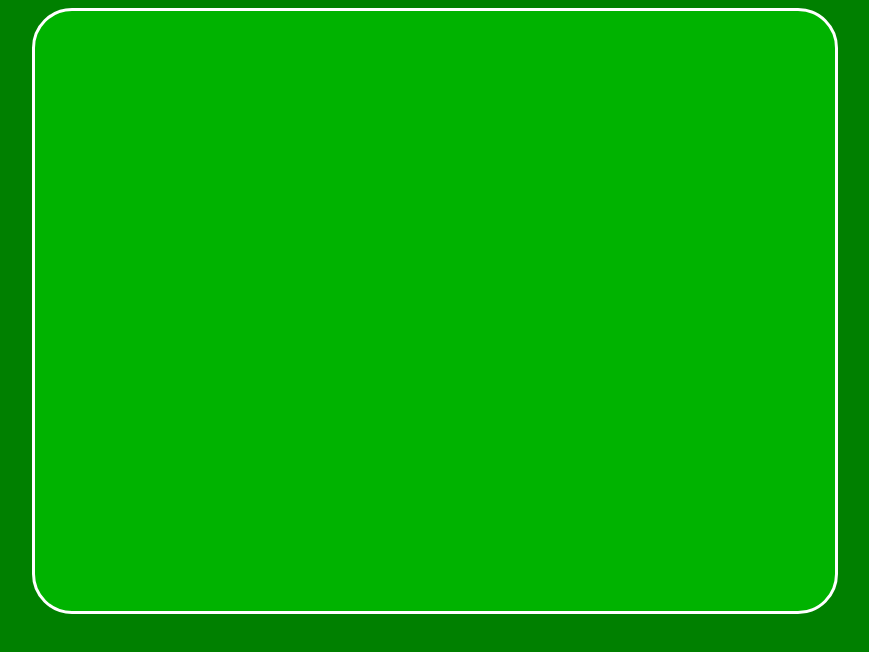
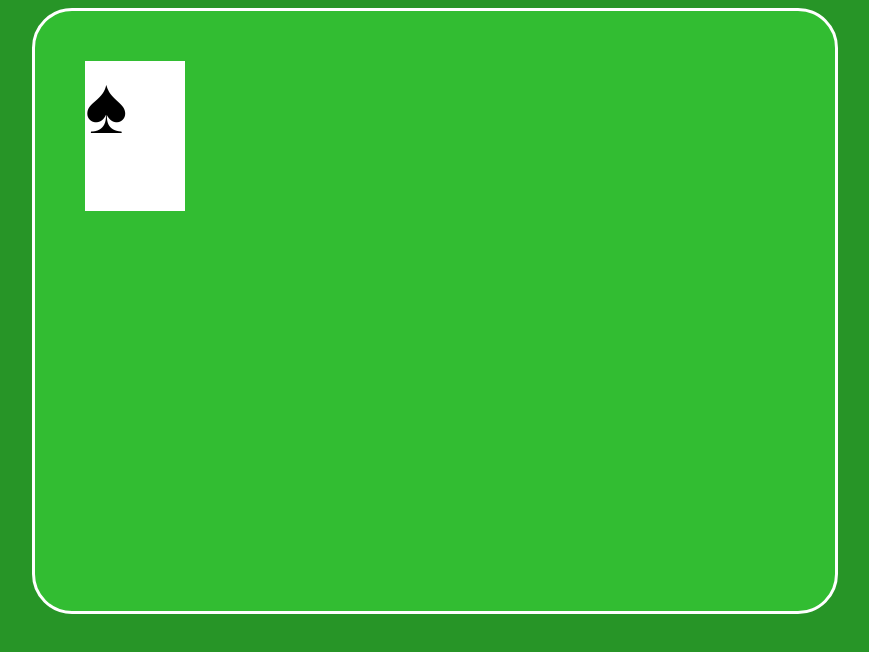
Before and after one commit to Lefentome38/TP_sass_jeu_cartes_decouverte, a website built with Vite: page index.html in a window 1280 px wide. Shown: the whole page, without its empty margins (205-1074 px from the left). Built offline with nearby package versions, Linux system fonts and the light colour scheme.

Commit message:
mise en place de la 1er carte de pique(pas sur que s'est bien fait)

```diff
--- a/index.html
+++ b/index.html
@@ -8,7 +8,9 @@
     <title>Vite + TS</title>
   </head>
   <body>
-    <div class="ZoneDeJeu"></div>
+    <div class="ZoneDeJeu">
+      <div class="carte">&#9824;</div>
+    </div>
     <script type="module" src="/src/main.ts"></script>
   </body>
 </html>
--- /dev/null
+++ b/src/_cartes.scss
@@ -0,0 +1,7 @@
+.carte{
+    width: 100px;
+    height: 150px;
+    margin: 50px;
+    font-size: 80px;
+    background-color: white;
+}
--- a/src/style.scss
+++ b/src/style.scss
@@ -1,4 +1,5 @@
-$color-base: green;
+@import "cartes";
+$color-base: #279527;
 
 body {
   background-color: $color-base;
```
